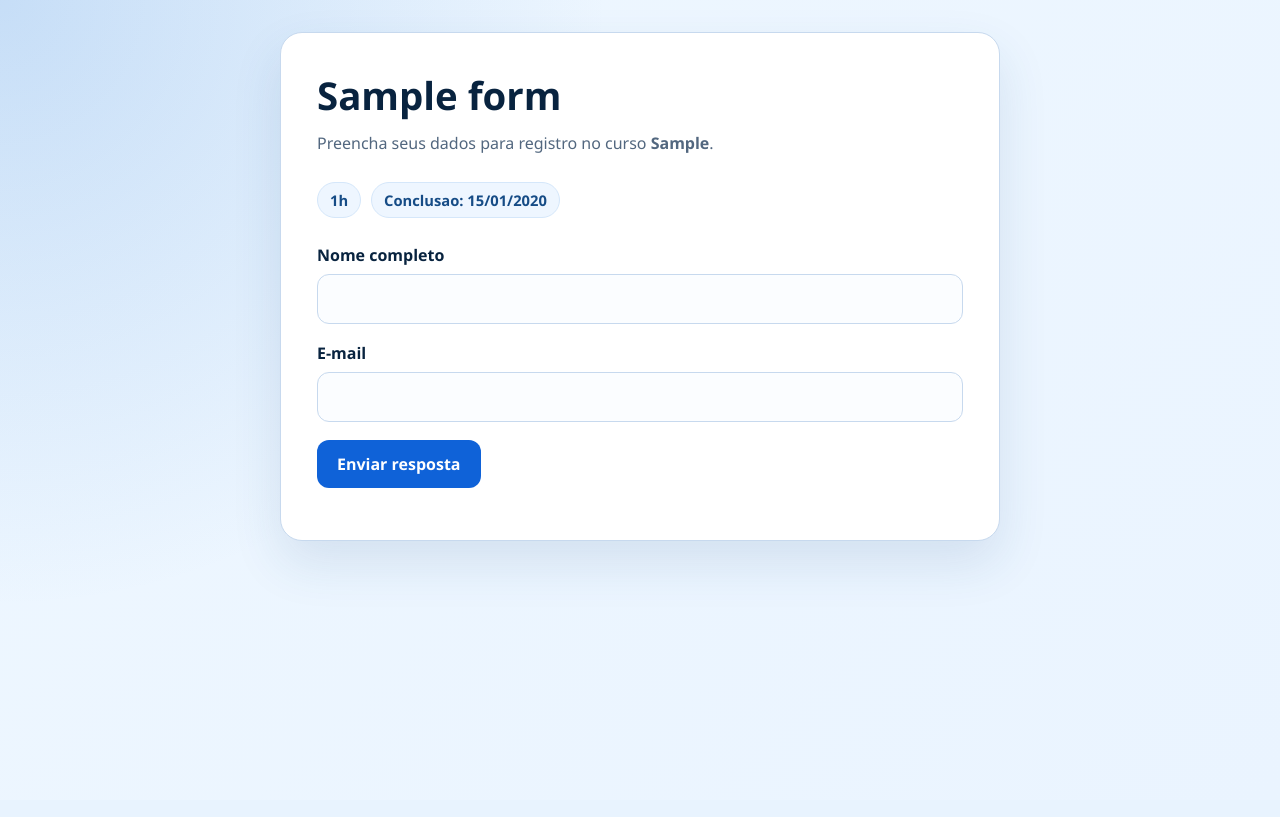
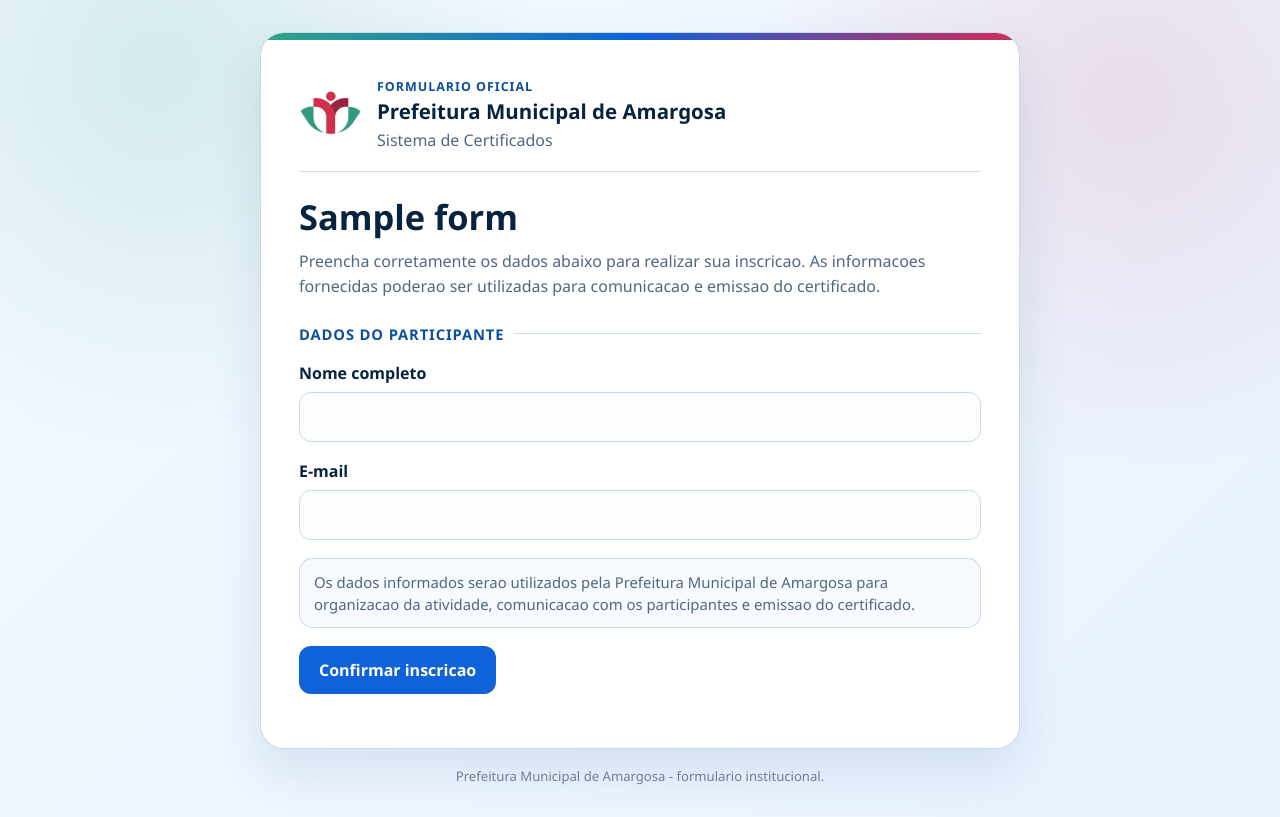
Before and after one commit to imagoel/certificado, a FastAPI app: a page that uses api/templates/formulario_publico.html in a window 1280 px wide. Before the commit the page ends 556 px from the top, so only its background shows below. Run offline with FastAPI, Linux system fonts and the light colour scheme; tables that the repository leaves empty hold one stand-in row (values such as "Sample post"); parts of the project's set-up code (start-up, migrations or seed data) failed here and were passed over.

Commit message:
style: melhorar formulario publico institucional

```diff
--- a/api/templates/formulario_publico.html
+++ b/api/templates/formulario_publico.html
@@ -6,12 +6,15 @@
   <title>{{ formulario.titulo if formulario else "Formulario indisponivel" }}</title>
   <style>
     :root {
-      --bg: #eaf4ff;
+      --bg: #e7f2ff;
       --card: #ffffff;
       --ink: #08233f;
       --muted: #52677f;
       --line: #c7d9ee;
       --primary: #0f62d8;
+      --primary-dark: #0d4f9d;
+      --green: #2fa586;
+      --rose: #cf2d57;
       --danger: #b4232b;
       --success: #047857;
     }
@@ -20,22 +23,62 @@
       margin: 0;
       min-height: 100vh;
       background:
-        radial-gradient(circle at top left, rgba(57, 132, 218, 0.22), transparent 38rem),
-        linear-gradient(135deg, #eef7ff 0%, var(--bg) 100%);
+        radial-gradient(circle at 12% 8%, rgba(47, 165, 134, 0.16), transparent 24rem),
+        radial-gradient(circle at 88% 12%, rgba(207, 45, 87, 0.12), transparent 24rem),
+        linear-gradient(135deg, #f4f9ff 0%, var(--bg) 100%);
       color: var(--ink);
       font-family: "Segoe UI", Arial, sans-serif;
       padding: 32px 16px;
     }
-    .wrap { width: min(720px, 100%); margin: 0 auto; }
+    .wrap { width: min(760px, 100%); margin: 0 auto; }
     .card {
       background: var(--card);
       border: 1px solid var(--line);
-      border-radius: 22px;
+      border-radius: 24px;
       box-shadow: 0 22px 50px rgba(30, 80, 130, 0.12);
-      padding: clamp(22px, 4vw, 36px);
+      overflow: hidden;
     }
-    h1 { margin: 0 0 10px; font-size: clamp(1.7rem, 5vw, 2.4rem); }
-    .subtitle { margin: 0 0 26px; color: var(--muted); line-height: 1.55; }
+    .institutional-bar {
+      height: 7px;
+      background: linear-gradient(90deg, var(--green), var(--primary), var(--rose));
+    }
+    .card-body {
+      padding: clamp(24px, 4vw, 38px);
+    }
+    .brand-header {
+      display: grid;
+      grid-template-columns: auto 1fr;
+      gap: 14px;
+      align-items: center;
+      margin-bottom: 26px;
+      padding-bottom: 20px;
+      border-bottom: 1px solid rgba(199, 217, 238, 0.78);
+    }
+    .brand-logo {
+      width: 64px;
+      height: 64px;
+      object-fit: contain;
+    }
+    .brand-eyebrow {
+      margin: 0 0 4px;
+      color: var(--primary-dark);
+      font-size: 0.78rem;
+      font-weight: 800;
+      letter-spacing: 0.08em;
+      text-transform: uppercase;
+    }
+    .brand-title {
+      margin: 0;
+      font-size: clamp(1.05rem, 3vw, 1.28rem);
+      line-height: 1.25;
+    }
+    .brand-subtitle {
+      margin: 4px 0 0;
+      color: var(--muted);
+      line-height: 1.4;
+    }
+    h1 { margin: 0 0 12px; font-size: clamp(1.55rem, 4.7vw, 2.15rem); line-height: 1.12; }
+    .subtitle { margin: 0 0 24px; color: var(--muted); line-height: 1.6; }
     .meta {
       display: flex;
       flex-wrap: wrap;
@@ -51,6 +94,23 @@
       font-size: 0.92rem;
       font-weight: 650;
     }
+    .section-title {
+      display: flex;
+      align-items: center;
+      gap: 10px;
+      margin: 4px 0 18px;
+      color: var(--primary-dark);
+      font-size: 0.92rem;
+      font-weight: 800;
+      letter-spacing: 0.06em;
+      text-transform: uppercase;
+    }
+    .section-title::after {
+      content: "";
+      flex: 1;
+      height: 1px;
+      background: rgba(199, 217, 238, 0.9);
+    }
     label { display: block; font-weight: 700; margin-bottom: 8px; }
     input, select, textarea {
       width: 100%;
@@ -61,9 +121,24 @@
       color: var(--ink);
       background: #fbfdff;
     }
+    input:focus-visible, select:focus-visible, textarea:focus-visible {
+      outline: none;
+      border-color: #7aaefc;
+      box-shadow: 0 0 0 4px rgba(15, 98, 216, 0.14);
+    }
     textarea { min-height: 92px; resize: vertical; }
     .field { margin-bottom: 18px; }
     .hp { position: absolute; left: -9999px; opacity: 0; pointer-events: none; }
+    .privacy-note {
+      margin: 6px 0 18px;
+      padding: 12px 14px;
+      border: 1px solid rgba(199, 217, 238, 0.9);
+      border-radius: 14px;
+      background: #f7fbff;
+      color: var(--muted);
+      font-size: 0.93rem;
+      line-height: 1.5;
+    }
     button {
       border: 0;
       border-radius: 12px;
@@ -78,12 +153,43 @@
     .status { margin: 16px 0 0; font-weight: 700; }
     .status.error { color: var(--danger); }
     .status.success { color: var(--success); }
+    .success-panel {
+      display: none;
+      margin-top: 22px;
+      padding: 20px;
+      border: 1px solid rgba(4, 120, 87, 0.22);
+      border-radius: 18px;
+      background: linear-gradient(135deg, rgba(236, 253, 245, 0.94), rgba(255, 255, 255, 0.92));
+    }
+    .success-panel.is-visible { display: block; }
+    .success-panel h2 {
+      margin: 0 0 8px;
+      color: var(--success);
+      font-size: 1.35rem;
+    }
+    .success-panel p { margin: 0 0 8px; color: var(--muted); line-height: 1.5; }
+    .success-panel strong { color: var(--ink); }
+    .success-panel button { margin-top: 8px; background: #526781; }
     .closed { text-align: center; }
+    .footer-note {
+      margin: 18px 0 0;
+      color: #6b7f96;
+      font-size: 0.82rem;
+      text-align: center;
+    }
+    @media (max-width: 560px) {
+      body { padding: 18px 10px; }
+      .brand-header { grid-template-columns: 1fr; text-align: center; }
+      .brand-logo { margin: 0 auto; }
+      button { width: 100%; }
+    }
   </style>
 </head>
 <body>
   <main class="wrap">
     <section class="card">
+      <div class="institutional-bar"></div>
+      <div class="card-body">
       {% if not formulario %}
         <div class="closed">
           <h1>Formulario nao encontrado</h1>
@@ -95,18 +201,26 @@
           <p class="subtitle">Este link nao esta mais recebendo respostas.</p>
         </div>
       {% else %}
+        <header class="brand-header" aria-label="Identificacao institucional">
+          <img class="brand-logo" src="/static/email/logo-prefeitura.png" alt="Prefeitura de Amargosa" />
+          <div>
+            <p class="brand-eyebrow">Formulario oficial</p>
+            <h2 class="brand-title">Prefeitura Municipal de Amargosa</h2>
+            <p class="brand-subtitle">
+              {{ formulario.secretaria_nome or formulario.secretaria_sigla or "Sistema de Certificados" }}
+            </p>
+          </div>
+        </header>
+
         <h1>{{ formulario.titulo }}</h1>
         <p class="subtitle">
-          Preencha seus dados para registro no curso
-          <strong>{{ formulario.curso }}</strong>.
+          Preencha corretamente os dados abaixo para realizar sua inscricao. As informacoes fornecidas poderao ser utilizadas para comunicacao e emissao do certificado.
         </p>
-        <div class="meta" aria-label="Informacoes do curso">
-          <span class="pill">{{ formulario.carga_h }}h</span>
-          <span class="pill">Conclusao: {{ formulario.concluido.strftime("%d/%m/%Y") }}</span>
-        </div>
 
         <form id="public-form">
           <input class="hp" type="text" name="website" id="website" autocomplete="off" tabindex="-1" />
+
+          <div class="section-title">Dados do participante</div>
 
           <div class="field">
             <label for="nome">Nome completo</label>
@@ -152,11 +266,24 @@
             </div>
           {% endfor %}
 
-          <button id="submit-btn" type="submit">Enviar resposta</button>
+          <p class="privacy-note">
+            Os dados informados serao utilizados pela Prefeitura Municipal de Amargosa para organizacao da atividade, comunicacao com os participantes e emissao do certificado.
+          </p>
+
+          <button id="submit-btn" type="submit">Confirmar inscricao</button>
           <p id="status" class="status" aria-live="polite"></p>
         </form>
+
+        <section id="success-panel" class="success-panel" aria-live="polite">
+          <h2>Inscricao realizada com sucesso!</h2>
+          <p id="success-message"></p>
+          <p id="success-protocol"></p>
+          <button id="new-response-btn" type="button">Realizar outra inscricao</button>
+        </section>
       {% endif %}
+      </div>
     </section>
+    <p class="footer-note">Prefeitura Municipal de Amargosa - formulario institucional.</p>
   </main>
 
   {% if formulario and formulario.ativo %}
@@ -164,16 +291,33 @@
       const form = document.getElementById("public-form");
       const statusEl = document.getElementById("status");
       const submitBtn = document.getElementById("submit-btn");
+      const successPanel = document.getElementById("success-panel");
+      const successMessage = document.getElementById("success-message");
+      const successProtocol = document.getElementById("success-protocol");
+      const newResponseBtn = document.getElementById("new-response-btn");
+      const courseName = {{ formulario.curso|tojson }};
 
       function setStatus(message, type) {
         statusEl.textContent = message || "";
         statusEl.className = type ? `status ${type}` : "status";
       }
 
+      if (newResponseBtn) {
+        newResponseBtn.addEventListener("click", () => {
+          if (successPanel) successPanel.classList.remove("is-visible");
+          form.hidden = false;
+          form.reset();
+          setStatus("", "");
+          document.getElementById("nome").focus();
+        });
+      }
+
       form.addEventListener("submit", async (event) => {
         event.preventDefault();
         submitBtn.disabled = true;
-        setStatus("Enviando resposta...", "");
+        setStatus("Registrando inscricao...", "");
+        const participantName = document.getElementById("nome").value;
+        const participantEmail = document.getElementById("email").value;
 
         const extras = {};
         document.querySelectorAll("[data-extra-name]").forEach((input) => {
@@ -196,8 +340,15 @@
           if (!response.ok) {
             throw new Error((payload && payload.detail) || "Nao foi possivel enviar a resposta.");
           }
-          form.reset();
-          setStatus(`Resposta enviada com sucesso. Protocolo ${payload.protocolo}.`, "success");
+          form.hidden = true;
+          setStatus("", "");
+          if (successMessage) {
+            successMessage.textContent = `Ola, ${participantName}. Sua inscricao no curso ${courseName} foi registrada. A confirmacao foi enviada para ${participantEmail}.`;
+          }
+          if (successProtocol) {
+            successProtocol.textContent = `Numero da inscricao: INS-{{ formulario.concluido.year }}-${String(payload.protocolo).padStart(5, "0")}`;
+          }
+          if (successPanel) successPanel.classList.add("is-visible");
         } catch (error) {
           setStatus(error.message || "Nao foi possivel enviar a resposta.", "error");
         } finally {
```
Also changed, not shown: tests/test_certificate_forms.py (+4 -0 lines).
